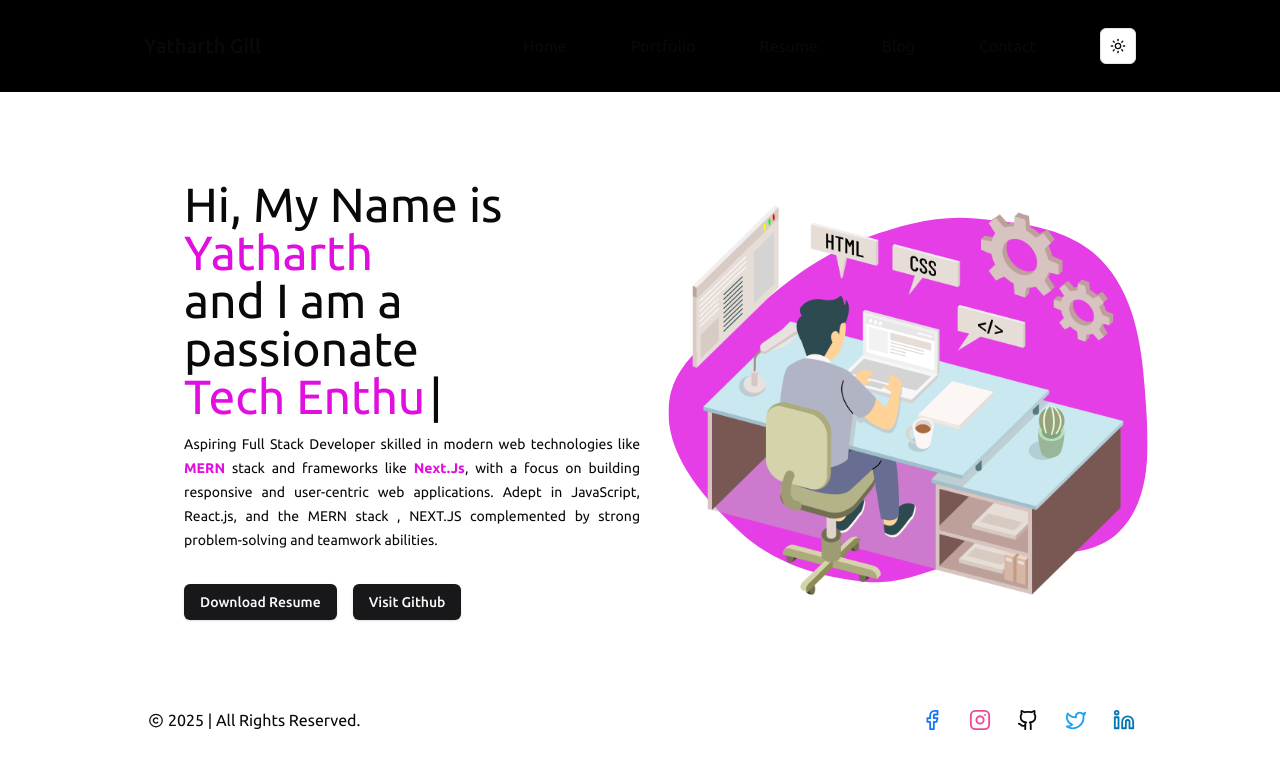
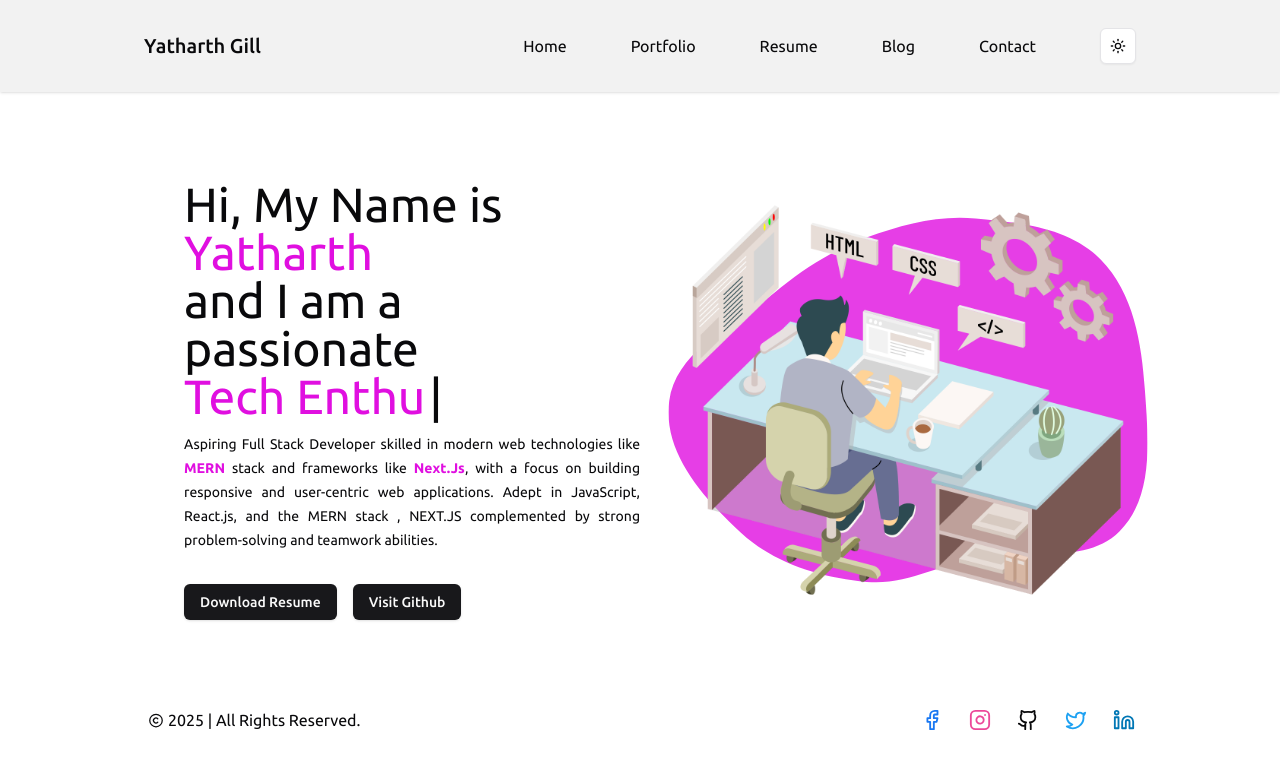
Before and after one commit to yatharthgill/portfolio, a Next.js app: page / in a window 1280 px wide. Shown: the top 768 px of the page. Built offline with nearby package versions, Linux system fonts and the light colour scheme; a web font is replaced by a local one.

Commit message:
Navbar theme issue fixed

```diff
--- a/src/components/Navbar.tsx
+++ b/src/components/Navbar.tsx
@@ -19,16 +19,17 @@ import {
   MenubarSeparator,
   MenubarTrigger,
 } from "@/components/ui/menubar";
-
+import { cn } from "@/lib/utils";
 const Navbar = () => {
   const { setTheme } = useTheme();
-  const { theme } = useTheme();
   return (
-    <div
-      className={`flex justify-between items-center p-8 md:px-36 md:py-7 ${
-        theme === "light" ? "bg-[#f2f2f2]" : "bg-black"
-      }`}
+<div
+      className={cn(
+        "flex justify-between items-center p-8 md:px-36 md:py-7 shadow",
+        "bg-[#f2f2f2] dark:bg-[black]"
+      )}
     >
+
       <div className="logo ">
         <span className="font-[500] text-xl">
           <Link href="/">Yatharth Gill</Link>
```
